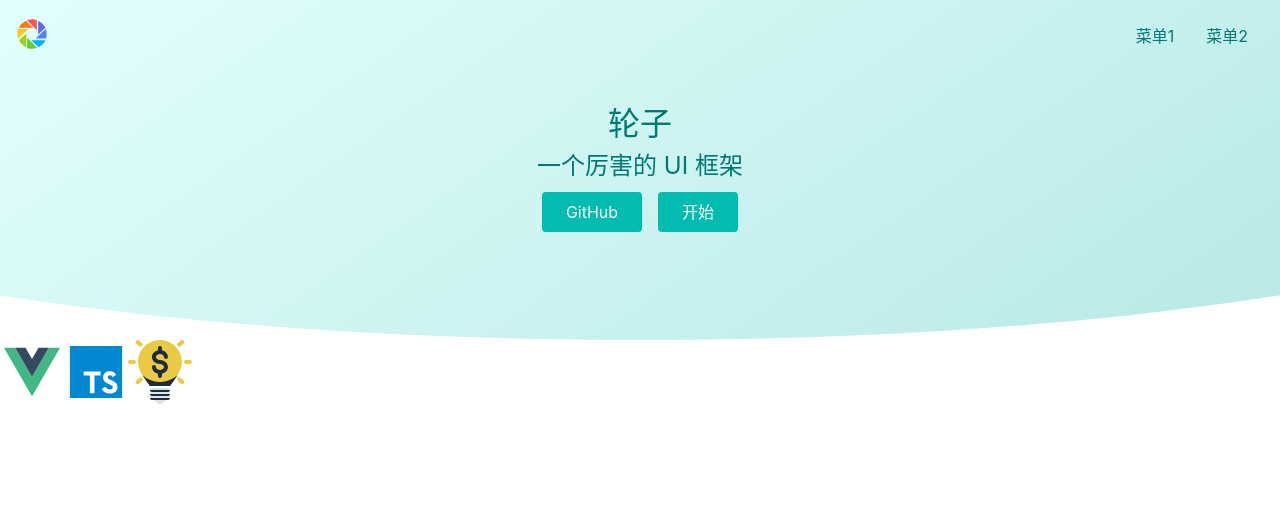
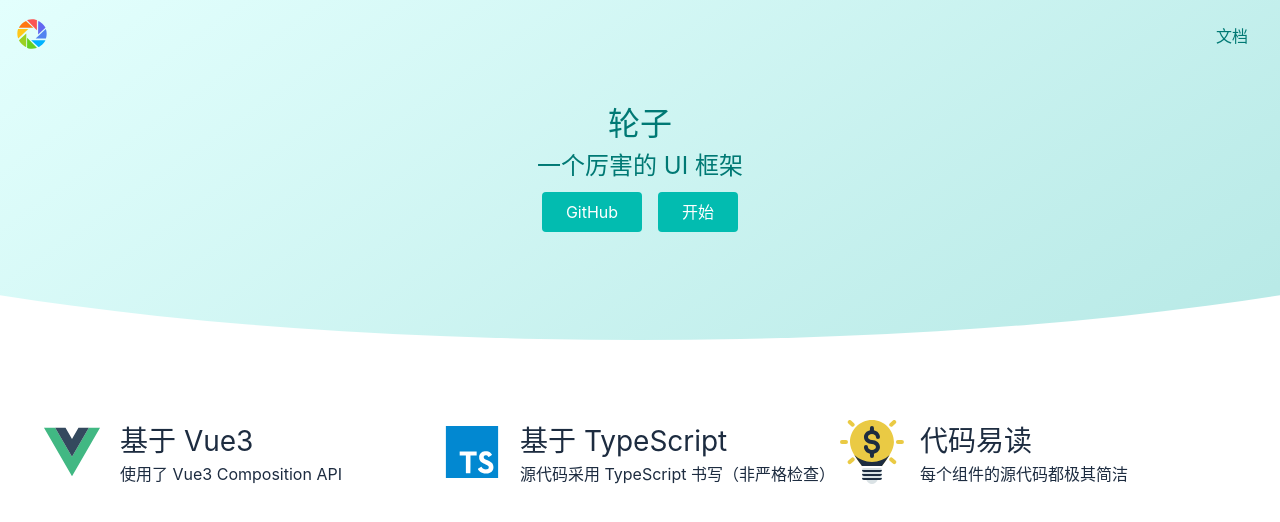
Before and after one commit to heavenly-zy/v3-wheel, a Vue app: page /#/ in a window 1280 px wide. Shown: the top 522 px of the page. Built offline with nearby package versions, Linux system fonts and the light colour scheme.

Commit message:
features 样式

```diff
--- a/src/components/Topnav.vue
+++ b/src/components/Topnav.vue
@@ -6,8 +6,9 @@
 			</svg>
 		</div>
 		<ul class="menu">
-			<li>菜单1</li>
-			<li>菜单2</li>
+			<li>
+				<router-link to="/doc">文档</router-link>
+			</li>
 		</ul>
 		<span class="toggleAside" @click="toggleMenu"></span>
 	</div>
--- a/src/views/Home.vue
+++ b/src/views/Home.vue
@@ -11,15 +11,29 @@
 		</div>
 	</div>
 	<div class="features">
+		<ul>
+			<li>
 				<svg class="icon">
 					<use xlink:href="#icon-vue"></use>
 				</svg>
+				<h3>基于 Vue3</h3>
+				<p>使用了 Vue3 Composition API</p>
+			</li>
+			<li>
 				<svg class="icon">
 					<use xlink:href="#icon-ts"></use>
 				</svg>
+				<h3>基于 TypeScript</h3>
+				<p>源代码采用 TypeScript 书写（非严格检查）</p>
+			</li>
+			<li>
 				<svg class="icon">
 					<use xlink:href="#icon-light"></use>
 				</svg>
+				<h3>代码易读</h3>
+				<p>每个组件的源代码都极其简洁</p>
+			</li>
+		</ul>
 	</div>
 </template>
 
@@ -42,9 +56,46 @@
 }
 
 .features {
+	margin: 64px auto;
+	width: 400px;
+	@media(min-width: 800px) {
+		width: 800px;
+	}
+	@media(min-width: 1200px) {
+		width: 1200px;
+	}
+
+	> ul {
+		display: flex;
+		flex-wrap: wrap;
+
+		> li {
+			width: 400px;
+			margin: 16px 0;
+			display: grid;
+			justify-content: start;
+			align-content: space-between;
+			grid-template-areas:
+			  "icon title"
+			  "icon text";
+			grid-template-columns: 80px auto;
+			grid-template-rows: 1fr auto;
+
 			> svg {
+				grid-area: icon;
 				width: 64px;
 				height: 64px;
+			}
+
+			> h3 {
+				grid-area: title;
+				font-size: 28px;
+			}
+
+			> p {
+				grid-area: text;
+			}
+		}
 	}
 }
 
@@ -66,6 +117,7 @@
 			display: inline-block;
 			padding: 8px 24px;
 			border-radius: $border-radius;
+
 			&:hover {
 				text-decoration: none;
 			}
```
Lines whose indentation alone changed are shown as unchanged.
